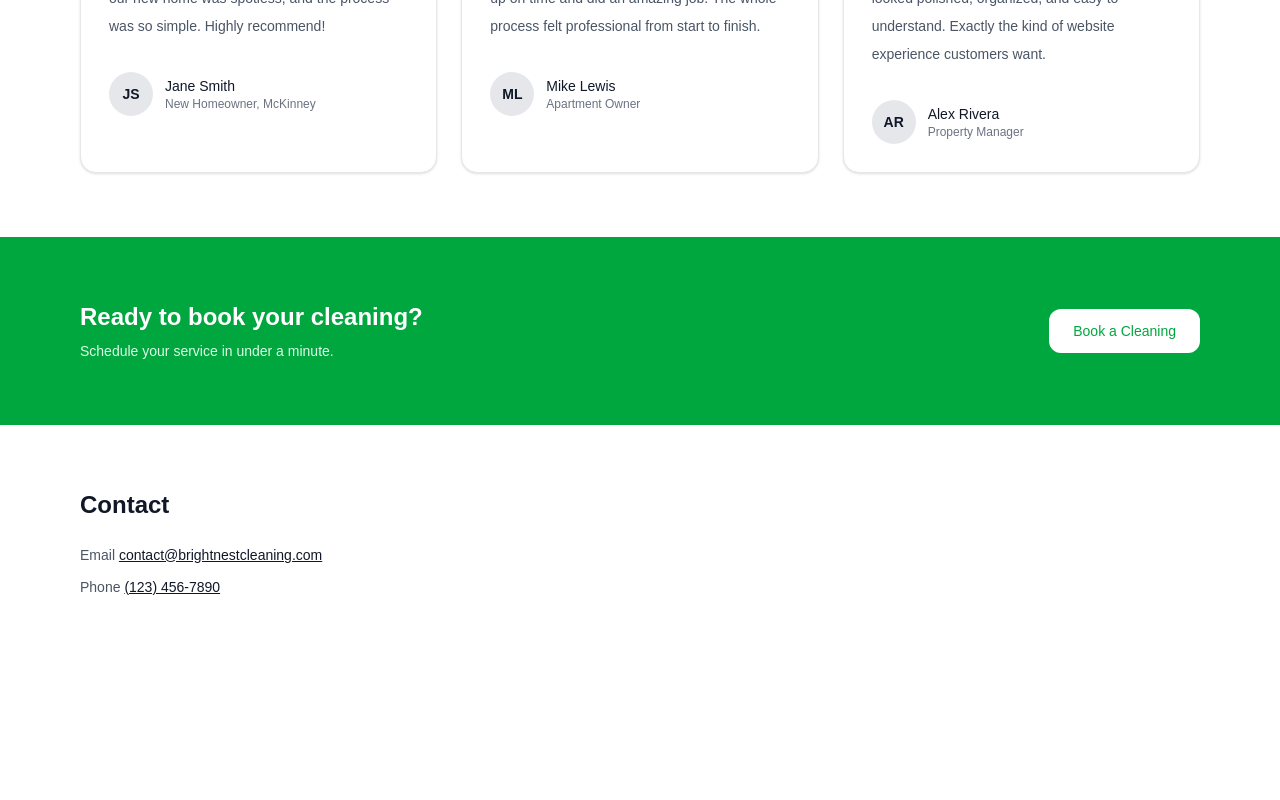
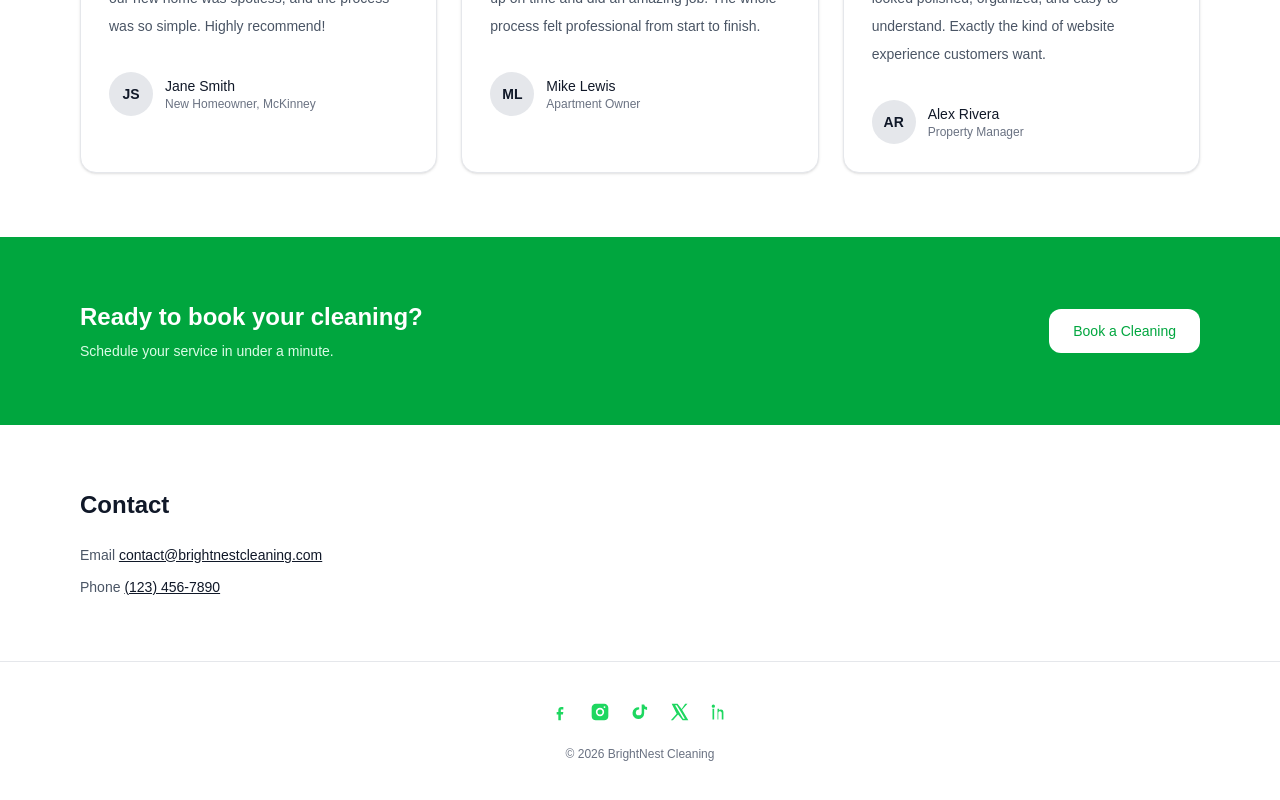
Before and after one commit to SBvibes/booking-demo, a Next.js app: page / in a window 1280 px wide. Shown: the part 1729-2529 px from the top of the page. Before the commit the page ends 2390 px from the top, so only its background shows below. Built offline with nearby package versions, Linux system fonts and the light colour scheme.

Commit message:
add social media footer with neon icons

```diff
--- a/app/page.tsx
+++ b/app/page.tsx
@@ -5,7 +5,7 @@ import WhyChooseUs from "@/components/WhyChooseUs";
 import TestimonialGrid from "@/components/TestimonialGrid";
 import CTA from "@/components/CTA";
 import ContactSection from "@/components/ContactSection";
-
+import Footer from "@/components/Footer";
 export default function Home() {
   return (
     <main className="min-h-screen bg-white text-gray-900 transition-colors dark:bg-[#111317] dark:text-[#f3f4f6]">
@@ -16,6 +16,7 @@ export default function Home() {
       <TestimonialGrid />
       <CTA />
       <ContactSection />
+      <Footer />
     </main>
   );
 }
--- /dev/null
+++ b/components/Footer.tsx
@@ -0,0 +1,77 @@
+'use client';
+export default function Footer() {
+  return (
+    <footer className="border-t border-gray-200 py-10 dark:border-white/10">
+      <div className="mx-auto flex max-w-6xl flex-col items-center gap-6 px-4">
+
+        {/* Social Icons */}
+        <div className="flex items-center gap-5">
+
+          {/* Facebook */}
+          <a href="#" target="_blank" rel="noopener noreferrer" className="social-icon">
+            <svg viewBox="0 0 24 24" fill="currentColor">
+              <path d="M13.5 9H16V6h-2.5C11.6 6 10 7.6 10 9.5V12H8v3h2v7h3v-7h2.5l.5-3H13v-2.5c0-.3.2-.5.5-.5z"/>
+            </svg>
+          </a>
+
+          {/* Instagram */}
+          <a href="#" target="_blank" rel="noopener noreferrer" className="social-icon">
+            <svg viewBox="0 0 24 24" fill="currentColor">
+              <path d="M7 2C4.2 2 2 4.2 2 7v10c0 2.8 2.2 5 5 5h10c2.8 0 5-2.2 5-5V7c0-2.8-2.2-5-5-5H7zm5 5a5 5 0 110 10 5 5 0 010-10zm6.5-.9a1.1 1.1 0 11-2.2 0 1.1 1.1 0 012.2 0zM12 9a3 3 0 100 6 3 3 0 000-6z"/>
+            </svg>
+          </a>
+
+          {/* TikTok */}
+          <a href="#" target="_blank" rel="noopener noreferrer" className="social-icon">
+            <svg viewBox="0 0 24 24" fill="currentColor">
+              <path d="M14 3v9.5a3.5 3.5 0 11-3-3.45V6.5a7 7 0 106 6.93V8.5a6.5 6.5 0 003.5 1V6a3.5 3.5 0 01-3.5-3H14z"/>
+            </svg>
+          </a>
+
+          {/* X (Twitter) */}
+          <a href="#" target="_blank" rel="noopener noreferrer" className="social-icon">
+            <svg viewBox="0 0 24 24" fill="currentColor">
+              <path d="M18.2 2H21l-6.5 7.4L22 22h-6.9l-5.4-7-6.2 7H1l7-8L2 2h7l5 6.5L18.2 2zm-2.4 18h2.1L8.2 4H6.1l9.7 16z"/>
+            </svg>
+          </a>
+
+          {/* LinkedIn */}
+          <a href="#" target="_blank" rel="noopener noreferrer" className="social-icon">
+            <svg viewBox="0 0 24 24" fill="currentColor">
+              <path d="M4 3a2 2 0 110 4 2 2 0 010-4zM3 8h2v13H3V8zm6 0h2v2h.1a2.2 2.2 0 012-1c2.2 0 3 1.4 3 3.3V21h-2v-7.2c0-1.7-.6-2.8-2-2.8-1.1 0-1.7.7-2 1.4-.1.2-.1.6-.1 1V21H9V8z"/>
+            </svg>
+          </a>
+
+        </div>
+
+        {/* Optional small text */}
+        <p className="text-xs text-gray-500 dark:text-gray-400">
+          © {new Date().getFullYear()} BrightNest Cleaning
+        </p>
+      </div>
+
+      <style jsx>{`
+        .social-icon {
+          color: #1ed760;
+          width: 20px;
+          height: 20px;
+          display: flex;
+          align-items: center;
+          justify-content: center;
+          transition: all 0.2s ease;
+        }
+
+        .social-icon:hover {
+          filter: brightness(1.2);
+          transform: translateY(-1px);
+          text-shadow: 0 0 6px rgba(30, 215, 96, 0.4);
+        }
+
+        .social-icon svg {
+          width: 100%;
+          height: 100%;
+        }
+      `}</style>
+    </footer>
+  );
+}
```
